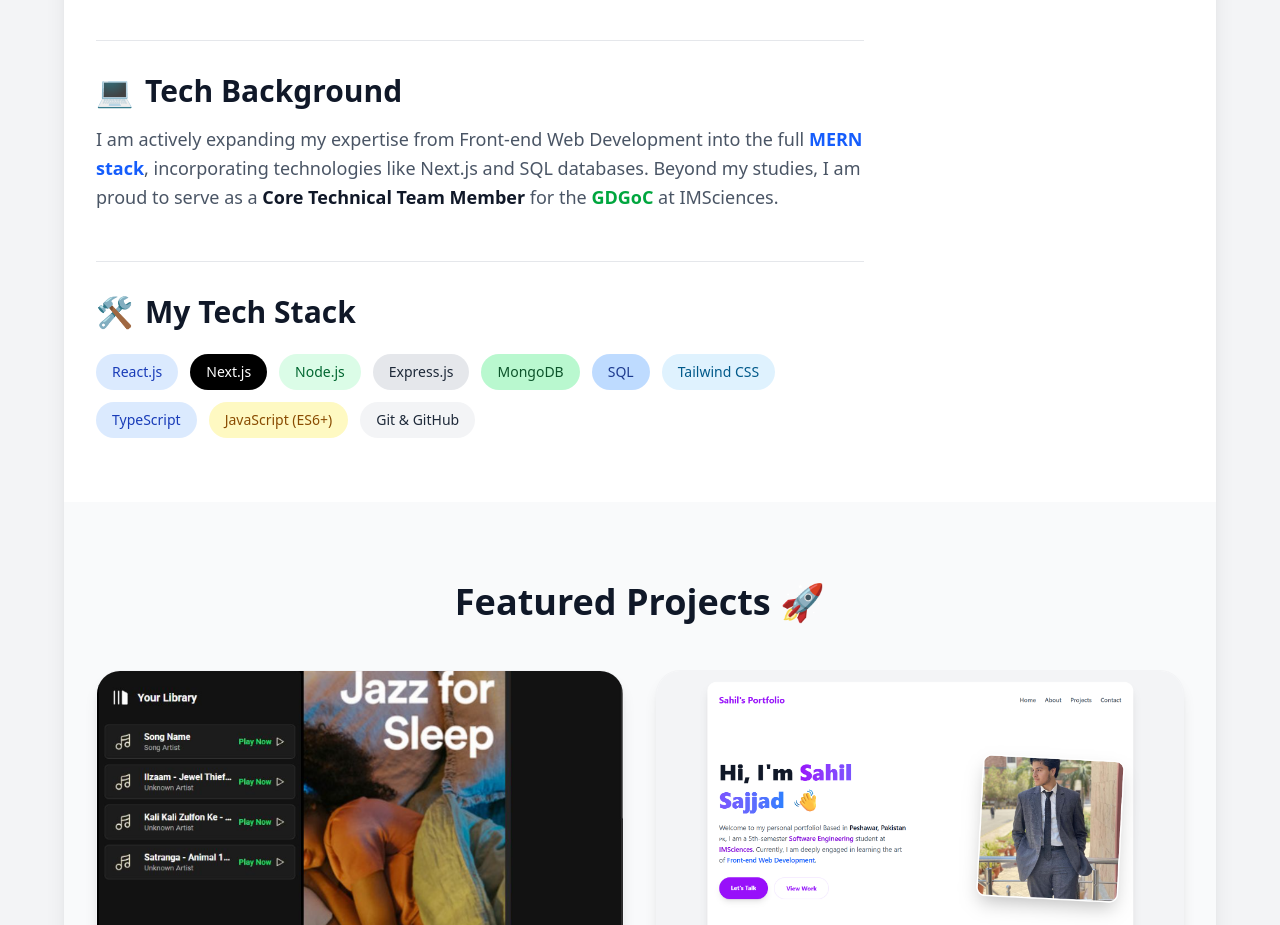
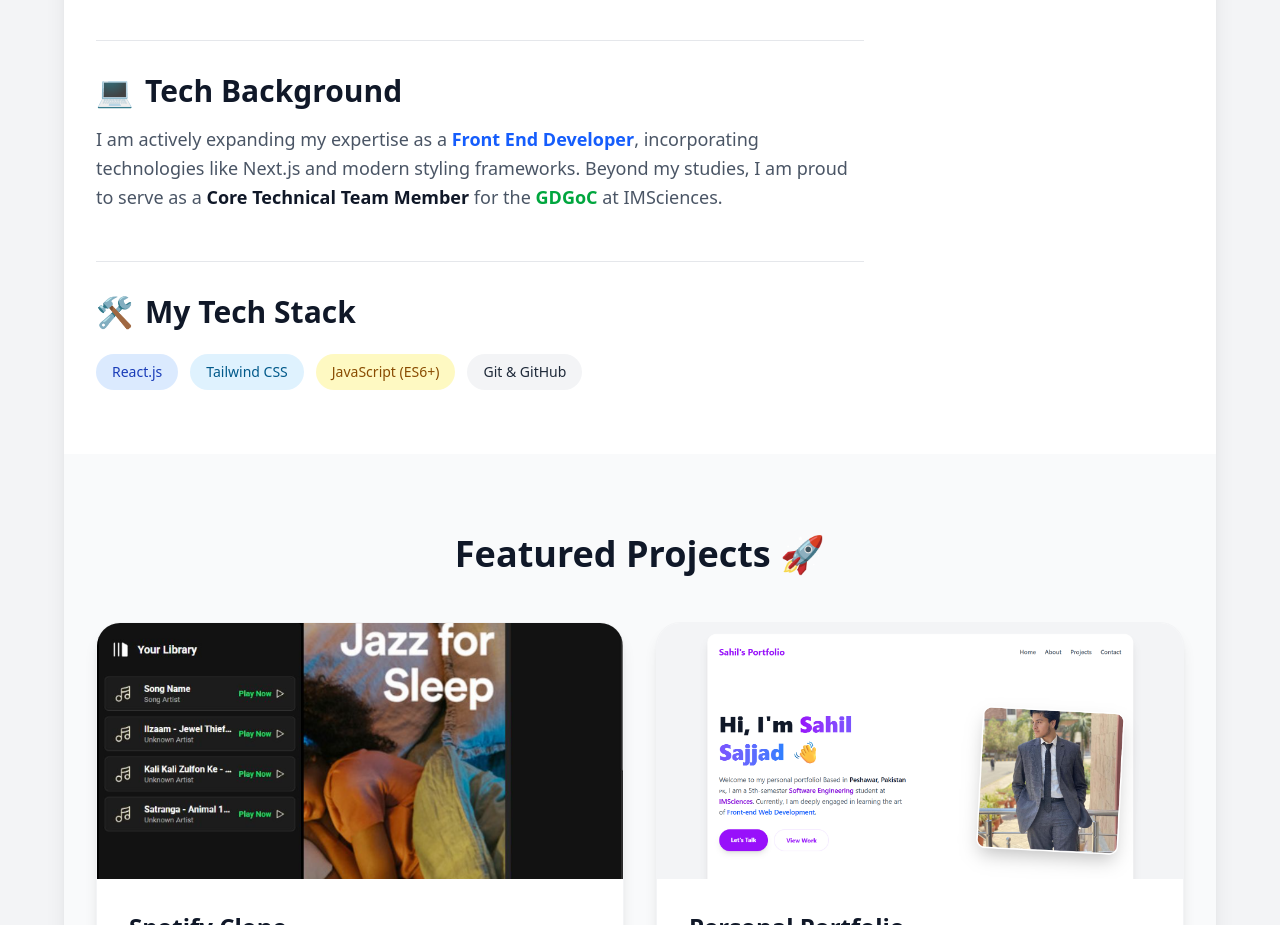
Before and after one commit to SahilSajjadOfficial/PersonalPortfolio, a React (Vite) app: page / in a window 1280 px wide. Shown: the part 940-1865 px from the top of the page. Built offline with nearby package versions, Linux system fonts and the light colour scheme.

Commit message:
Skill set updated

```diff
--- a/src/About.jsx
+++ b/src/About.jsx
@@ -23,7 +23,7 @@
             <span>💻</span> Tech Background
           </h2>
           <p className="text-lg text-gray-600 leading-relaxed">
-            I am actively expanding my expertise from Front-end Web Development into the full <span className="font-semibold text-blue-600">MERN stack</span>, incorporating technologies like Next.js and SQL databases.
+            I am actively expanding my expertise as a <span className="font-semibold text-blue-600">Front End Developer</span>, incorporating technologies like Next.js and modern styling frameworks.
             Beyond my studies, I am proud to serve as a <span className="font-semibold text-gray-900">Core Technical Team Member</span> for the <span className="font-semibold text-green-600">GDGoC</span> at IMSciences.
           </p>
         </div>
@@ -36,13 +36,13 @@
           </h2>
           <div className="flex flex-wrap gap-3">
             <span className="px-4 py-2 bg-blue-100 text-blue-800 rounded-full font-medium text-sm">React.js</span>
-            <span className="px-4 py-2 bg-black text-white rounded-full font-medium text-sm">Next.js</span>
-            <span className="px-4 py-2 bg-green-100 text-green-800 rounded-full font-medium text-sm">Node.js</span>
+            {/* <span className="px-4 py-2 bg-black text-white rounded-full font-medium text-sm">Next.js</span> */}
+            {/* <span className="px-4 py-2 bg-green-100 text-green-800 rounded-full font-medium text-sm">Node.js</span>
             <span className="px-4 py-2 bg-gray-200 text-gray-800 rounded-full font-medium text-sm">Express.js</span>
             <span className="px-4 py-2 bg-green-200 text-green-900 rounded-full font-medium text-sm">MongoDB</span>
-            <span className="px-4 py-2 bg-blue-200 text-blue-900 rounded-full font-medium text-sm">SQL</span>
+            <span className="px-4 py-2 bg-blue-200 text-blue-900 rounded-full font-medium text-sm">SQL</span> */}
             <span className="px-4 py-2 bg-sky-100 text-sky-800 rounded-full font-medium text-sm">Tailwind CSS</span>
-            <span className="px-4 py-2 bg-blue-100 text-blue-800 rounded-full font-medium text-sm">TypeScript</span>
+            {/* <span className="px-4 py-2 bg-blue-100 text-blue-800 rounded-full font-medium text-sm">TypeScript</span> */}
             <span className="px-4 py-2 bg-yellow-100 text-yellow-800 rounded-full font-medium text-sm">JavaScript (ES6+)</span>
             <span className="px-4 py-2 bg-gray-100 text-gray-800 rounded-full font-medium text-sm">Git & GitHub</span>
           </div>
```
